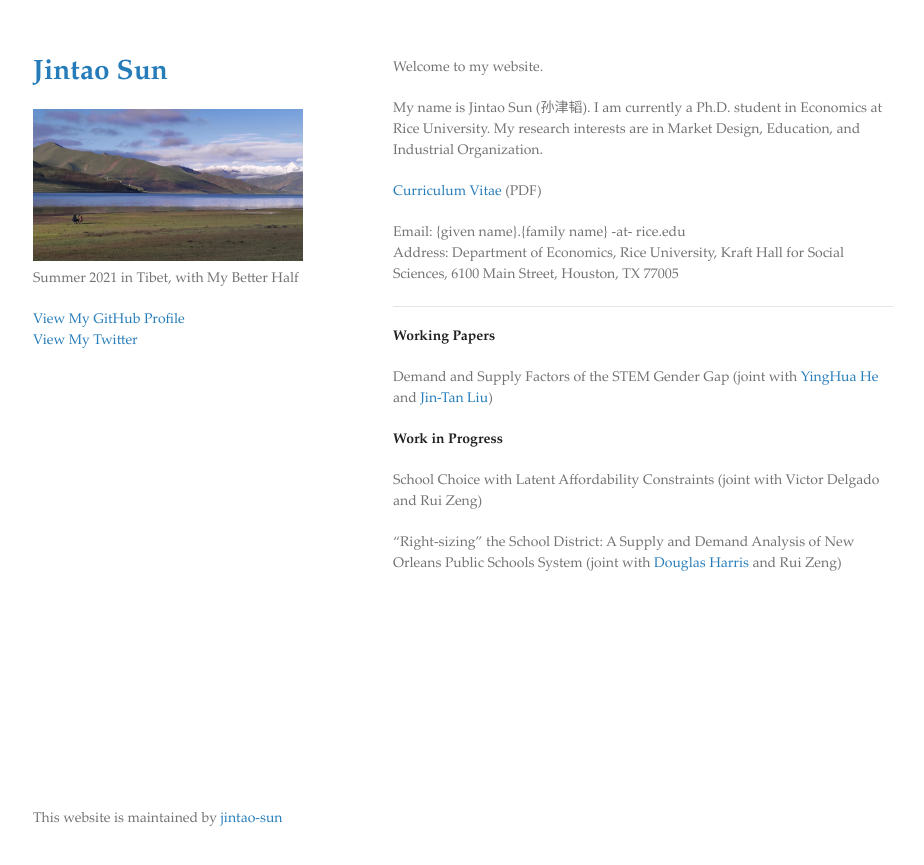
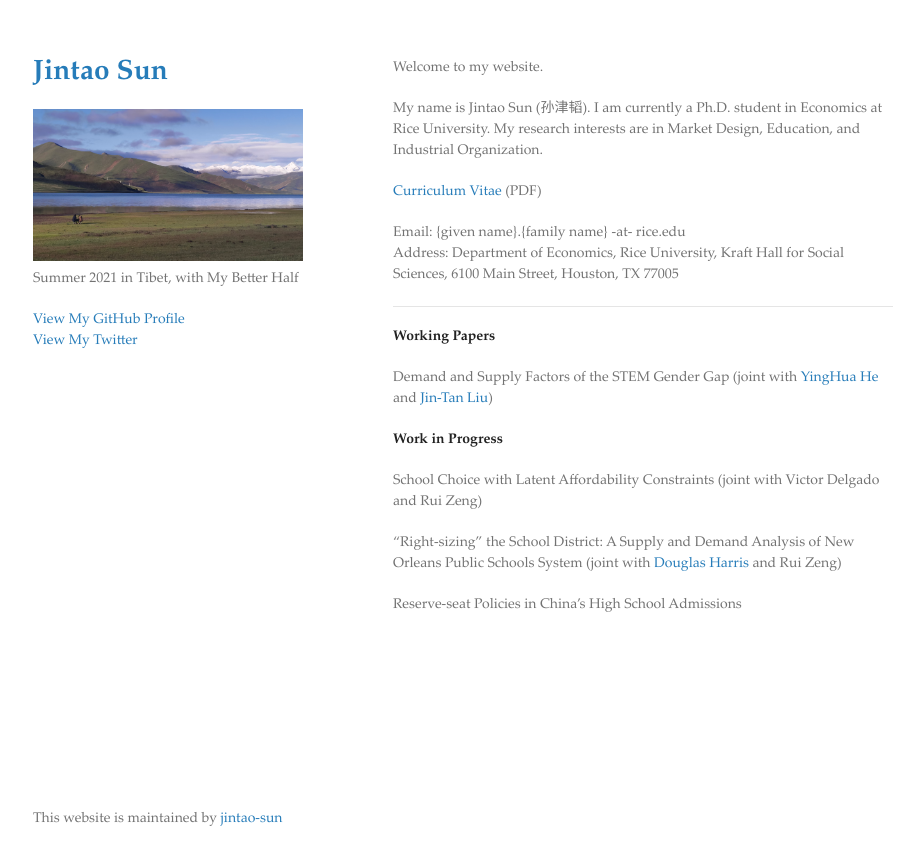
Before and after one commit to jintao-sun/jintao-sun.github.io, a Jekyll site: the page built from index.md, in a window 1280 px wide. Shown: the top 865 px of the page, without its empty margins (177-1101 px from the left). Built offline with Jekyll 4.4.1, drawn with Linux system fonts in a browser that asks for light colours.

Commit message:
Update index.md

```diff
--- a/index.md
+++ b/index.md
@@ -22,3 +22,5 @@ Demand and Supply Factors of the STEM Gender Gap (joint with [YingHua He](https:
 School Choice with Latent Affordability Constraints (joint with Victor Delgado and Rui Zeng)
 
 "Right-sizing" the School District: A Supply and Demand Analysis of New Orleans Public Schools System (joint with [Douglas Harris](https://www.douglasnharris.com/){:target="_blank"} and Rui Zeng)
+
+Reserve-seat Policies in China's High School Admissions
```
